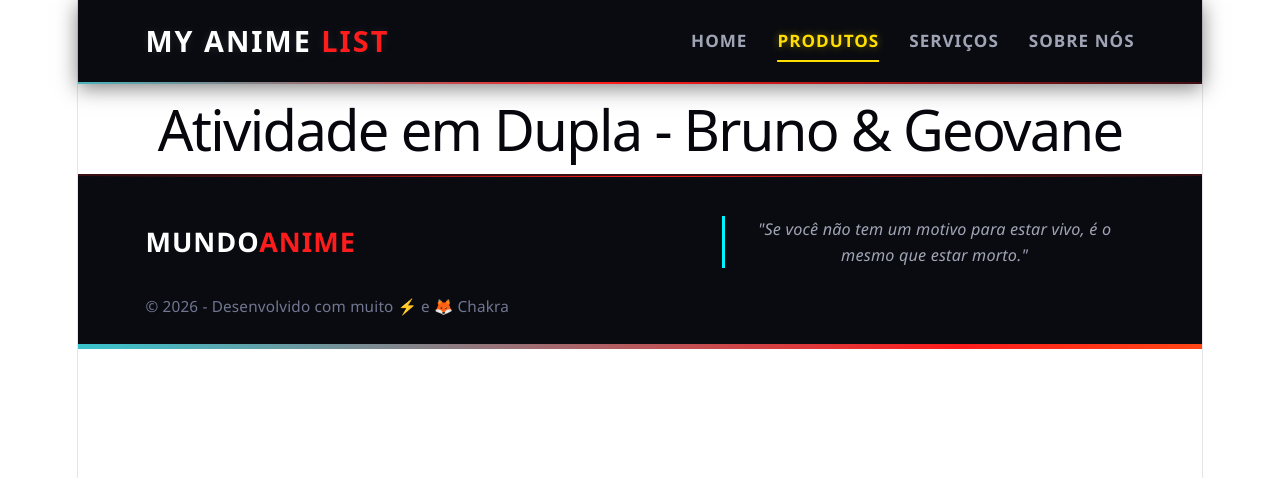
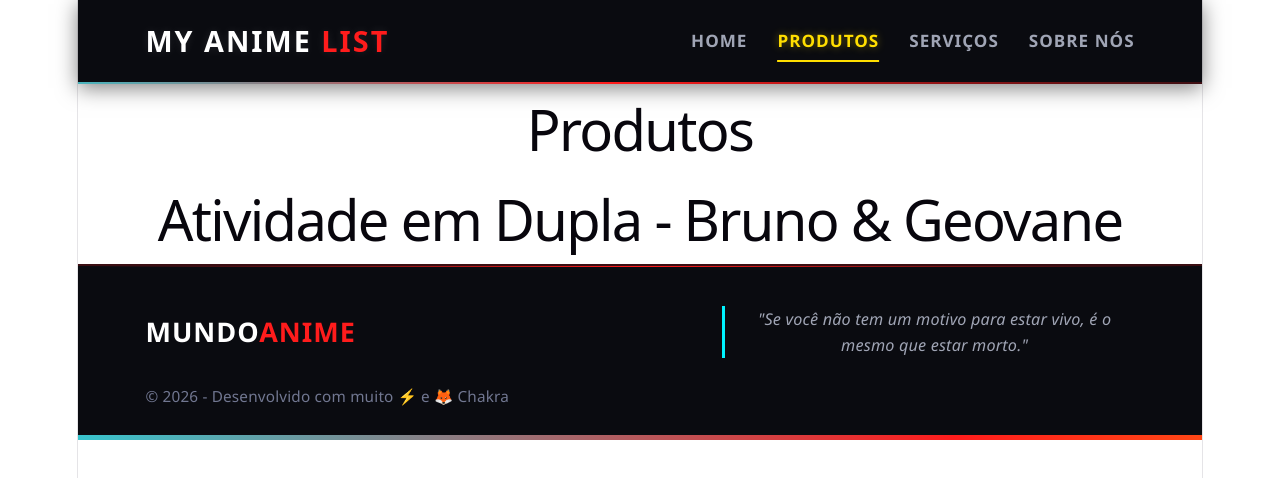
Before and after one commit to BrunnoRosa/ATIVIDADE-DUPLA-BG, a React (Vite) app in the folder projeto-dupla-bg/: page /produtos in a window 1280 px wide. Shown: the top 478 px of the page. Built offline with nearby package versions, Linux system fonts and the light colour scheme.

Commit message:
Criação da pag Produtos e atualização APP.jsx

```diff
--- a/projeto-dupla-bg/src/App.jsx
+++ b/projeto-dupla-bg/src/App.jsx
@@ -1,5 +1,6 @@
 import PageHome from './pages/PageHome'
 import Servicos from './pages/Servicos'
+import Produtos from './pages/Produtos'
 import './App.css'
 import Footer from './components/Footer'
 import Header from './components/Header'
@@ -13,6 +14,7 @@ function App() {
         <Routes>
           <Route path='/' element={<PageHome />}/>
           <Route path='/servicos' element={<Servicos />}/>
+          <Route path='/produtos' element={<Produtos />}/>
         </Routes>
       </main>
 
--- /dev/null
+++ b/projeto-dupla-bg/src/pages/Produtos/index.jsx
@@ -0,0 +1,7 @@
+import './style.css'
+
+export default function Servicos(){
+    return(
+        <h1>Produtos</h1>
+    )
+}
```
Also changed, not shown: projeto-dupla-bg/src/pages/Produtos/style.css (added).
